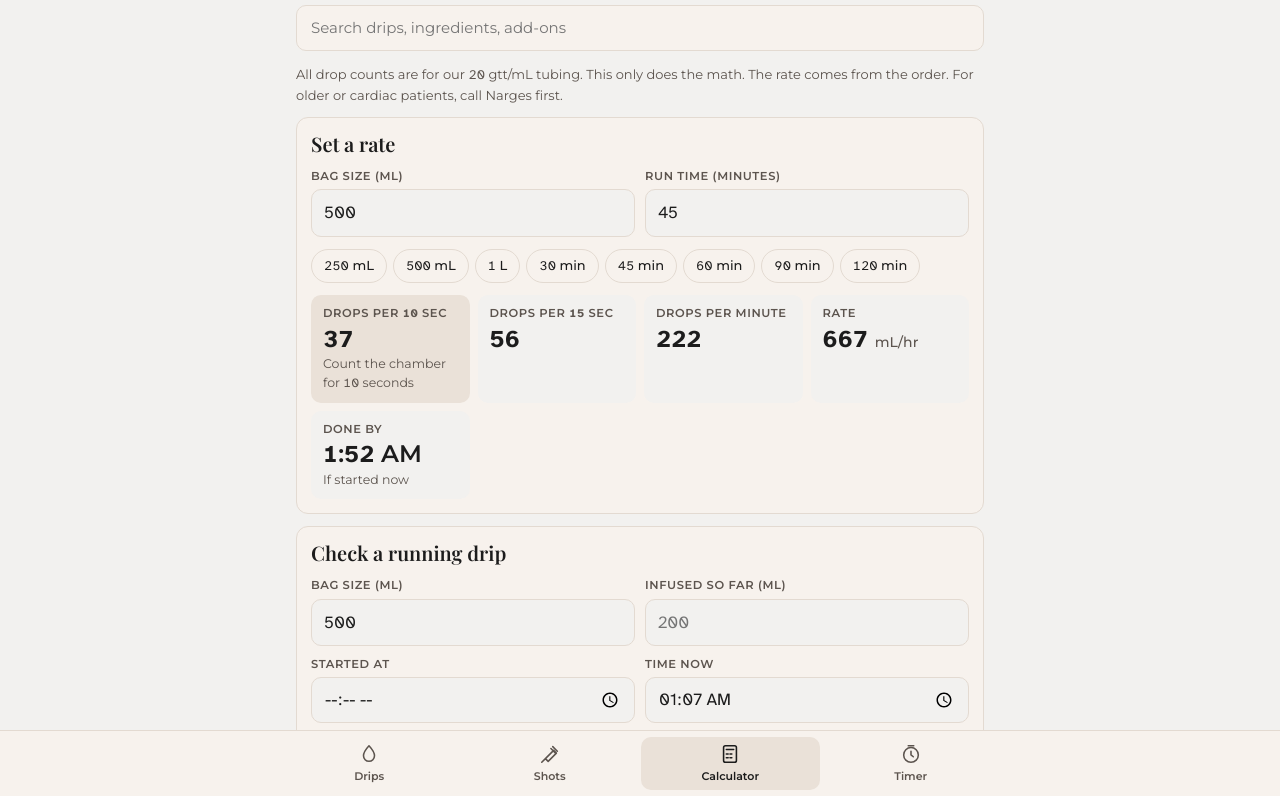
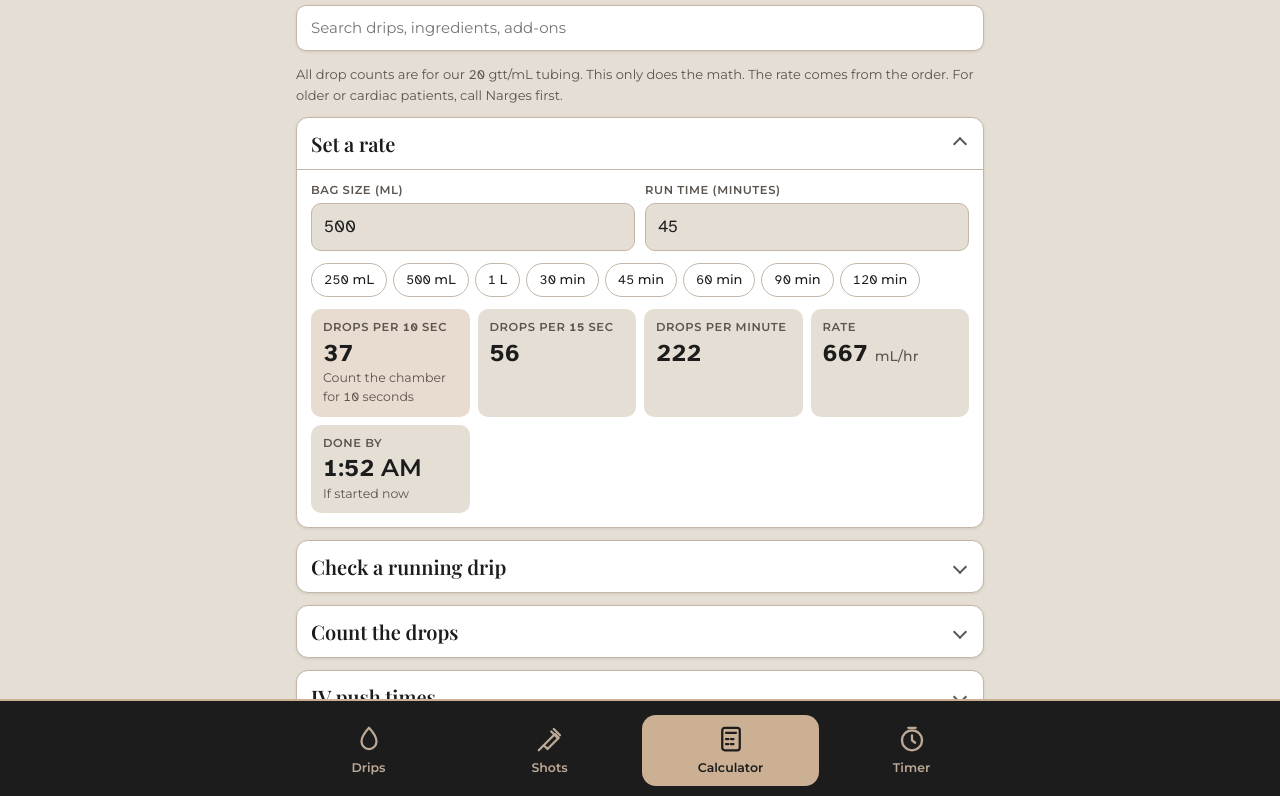
Before and after one commit to hannielortiz-art/drip-docx-guide, a plain HTML site: page index.html in a window 1280 px wide. Both pictures are taken after typing "Sample" into the empty fields and a click on the button "Calculator". Shown: the part 212-1008 px from the top of the page. Drawn offline with nearby package versions, Linux system fonts and the light colour scheme; a web font is replaced by a local one.

Commit message:
Add files via upload

```diff
--- a/index.html
+++ b/index.html
@@ -21,13 +21,13 @@
 /* Brand: colors sampled from dripdocx.com. Light is the default: warm gray page, cream cards,
    charcoal text, taupe accent, dark header band. A black-and-tan dark theme follows the phone setting. */
 :root {
-  --bg: #F2F1EF;
-  --surface: #F7F2ED;
+  --bg: #E5DED5;
+  --surface: #FFFFFF;
   --ink: #1C1C1C;
   --muted: #5C544E;
-  --line: #E3DAD1;
+  --line: #C4B6A6;
   --accent: #7D6E63;
-  --accent-soft: #EAE1D8;
+  --accent-soft: #E7DCCF;
   --on-accent: #FFFFFF;
   --taupe: #9B8B7F;
   --band: #1C1C1C;
@@ -45,7 +45,7 @@
 }
 @media (prefers-color-scheme: dark) {
   :root:not([data-theme="light"]) {
-    --bg: #000000; --surface: #121010; --ink: #F2EAE2; --muted: #A9998A; --line: #2B2520;
+    --bg: #000000; --surface: #1B1816; --ink: #F2EAE2; --muted: #B3A394; --line: #4A4037;
     --accent: #CCB094; --accent-soft: #2A2119; --on-accent: #000000; --taupe: #B8A594;
     --fridge: #9CC8EC; --fridge-soft: #14222E; --warn: #E8C98C; --warn-soft: #2B2210;
     --stop: #F2A8A8; --stop-soft: #3F1616;
@@ -53,7 +53,7 @@
   }
 }
 :root[data-theme="dark"] {
-  --bg: #000000; --surface: #121010; --ink: #F2EAE2; --muted: #A9998A; --line: #2B2520;
+  --bg: #000000; --surface: #1B1816; --ink: #F2EAE2; --muted: #B3A394; --line: #4A4037;
   --accent: #CCB094; --accent-soft: #2A2119; --on-accent: #000000; --taupe: #B8A594;
   --fridge: #9CC8EC; --fridge-soft: #14222E; --warn: #E8C98C; --warn-soft: #2B2210;
   --stop: #F2A8A8; --stop-soft: #3F1616;
@@ -72,7 +72,7 @@ html { -webkit-text-size-adjust: 100%; background: var(--bg); }
 body {
   background: var(--bg); color: var(--ink); font-family: var(--font-body); font-size: 15px; line-height: 1.5;
   margin: 0;
-  padding: 0 0 calc(96px + env(safe-area-inset-bottom, 0px));
+  padding: 0 0 calc(120px + env(safe-area-inset-bottom, 0px));
 }
 .wrap { max-width: 720px; margin: 0 auto; padding: 24px max(16px, env(safe-area-inset-right, 0px)) 0 max(16px, env(safe-area-inset-left, 0px)); }
 header h1 { font-family: var(--font-display); font-weight: 500; font-size: 36px; line-height: 1.1; margin: 0 0 8px; letter-spacing: -0.01em; text-wrap: balance; }
@@ -83,7 +83,7 @@ header p { margin: 0; color: var(--muted); font-size: 14px; }
 .before ul { margin: 0; padding-left: 18px; }
 .bar { position: sticky; top: env(safe-area-inset-top, 0px); z-index: 5; background: var(--bg); padding: 8px 0 10px; }
 body::before { content: ""; position: fixed; inset: 0 0 auto; height: env(safe-area-inset-top, 0px); z-index: 10; background: var(--band); }
-#q { width: 100%; font: inherit; padding: 11px 14px; border-radius: 10px; border: var(--bw) solid var(--line); background: var(--surface); color: var(--ink); }
+#q { box-shadow: 0 1px 3px rgba(40, 25, 10, 0.10); width: 100%; font: inherit; padding: 11px 14px; border-radius: 10px; border: var(--bw) solid var(--line); background: var(--surface); color: var(--ink); }
 #q:focus-visible, .chip:focus-visible, summary:focus-visible { outline: 2px solid var(--accent); outline-offset: 2px; }
 .chips { display: flex; gap: 8px; margin-top: 8px; flex-wrap: wrap; }
 .chip { font: inherit; font-size: 13px; font-weight: 500; padding: 6px 12px; border-radius: 999px; border: var(--bw) solid var(--line); background: var(--surface); color: var(--ink); cursor: pointer; }
@@ -93,12 +93,12 @@ body::before { content: ""; position: fixed; inset: 0 0 auto; height: env(safe-a
 .seg button { font: inherit; font-size: 12px; font-weight: 600; padding: 6px 12px; border: 0; border-radius: 999px; background: transparent; color: var(--muted); cursor: pointer; }
 .seg button[aria-pressed="true"] { background: var(--surface); color: var(--ink); box-shadow: 0 1px 3px rgba(0,0,0,0.25); }
 .seg button:focus-visible { outline: 2px solid var(--accent); outline-offset: 2px; }
-.update { position: fixed; left: 12px; right: 12px; bottom: calc(84px + env(safe-area-inset-bottom, 0px)); z-index: 50; max-width: 696px; margin: 0 auto; display: flex; align-items: center; justify-content: space-between; gap: 10px; padding: 12px 14px; border-radius: 14px; background: var(--band); color: var(--band-ink); box-shadow: 0 6px 20px rgba(0,0,0,0.35); font-size: 14px; font-weight: 600; }
+.update { position: fixed; left: 12px; right: 12px; bottom: calc(112px + env(safe-area-inset-bottom, 0px)); z-index: 50; max-width: 696px; margin: 0 auto; display: flex; align-items: center; justify-content: space-between; gap: 10px; padding: 12px 14px; border-radius: 14px; background: var(--band); color: var(--band-ink); box-shadow: 0 6px 20px rgba(0,0,0,0.35); font-size: 14px; font-weight: 600; }
 .update button { font: inherit; font-size: 14px; font-weight: 700; padding: 8px 14px; border: 0; border-radius: 999px; background: #CCB094; color: #000; cursor: pointer; white-space: nowrap; }
-.nav-btn:focus-visible, .star:focus-visible, .field input:focus-visible, .field select:focus-visible { outline: 2px solid var(--accent); outline-offset: 2px; }
+.nav-btn:focus-visible, .cdrop summary:focus-visible, .star:focus-visible, .field input:focus-visible, .field select:focus-visible { outline: 2px solid var(--accent); outline-offset: 2px; }
 .subbar { display: flex; align-items: center; justify-content: space-between; gap: 10px; margin-top: 8px; flex-wrap: wrap; min-height: 32px; }
 .calc { display: flex; flex-direction: column; gap: 12px; margin-top: 4px; }
-.panel { background: var(--surface); border: var(--bw) solid var(--line); border-radius: 12px; padding: 14px; display: flex; flex-direction: column; gap: 12px; min-width: 0; }
+.panel { box-shadow: 0 1px 3px rgba(40, 25, 10, 0.10); background: var(--surface); border: var(--bw) solid var(--line); border-radius: 12px; padding: 14px; display: flex; flex-direction: column; gap: 12px; min-width: 0; }
 .panel h2 { font-family: var(--font-display); font-weight: 600; font-size: 20px; line-height: 1.2; margin: 0; }
 .sub { font-size: 13px; color: var(--muted); margin: 0; }
 .fields { display: grid; grid-template-columns: repeat(2, minmax(0, 1fr)); gap: 10px; }
@@ -118,7 +118,7 @@ body::before { content: ""; position: fixed; inset: 0 0 auto; height: env(safe-a
 .flag.slow { background: var(--warn-soft); color: var(--warn); }
 .stat .val small { font-size: 14px; font-weight: 500; color: var(--muted); }
 .list { display: flex; flex-direction: column; gap: 10px; }
-details { background: var(--surface); border: var(--bw) solid var(--line); border-radius: 12px; }
+details { box-shadow: 0 1px 3px rgba(40, 25, 10, 0.10); background: var(--surface); border: var(--bw) solid var(--line); border-radius: 12px; }
 summary { list-style: none; cursor: pointer; padding: 13px 14px; display: flex; flex-direction: column; gap: 4px; }
 summary::-webkit-details-marker { display: none; }
 .top { display: flex; align-items: center; justify-content: space-between; gap: 10px; }
@@ -148,13 +148,13 @@ th { font-size: 12px; text-transform: uppercase; letter-spacing: 0.05em; color:
 .screen { margin-bottom: 14px; }
 .empty { padding: 24px 8px; text-align: center; color: var(--muted); }
 footer { margin-top: 22px; font-size: 12.5px; color: var(--muted); }
-.nav { position: fixed; left: 0; right: 0; bottom: 0; z-index: 40; background: var(--surface); border-top: var(--bw) solid var(--line); padding: 6px max(8px, env(safe-area-inset-right, 0px)) calc(6px + env(safe-area-inset-bottom, 0px)) max(8px, env(safe-area-inset-left, 0px)); }
-.nav-in { max-width: 720px; margin: 0 auto; display: flex; gap: 2px; }
-.nav-btn { flex: 1; min-width: 0; font: inherit; font-size: 11px; font-weight: 600; border: 0; background: transparent; color: var(--muted); padding: 6px 2px; border-radius: 10px; display: flex; flex-direction: column; align-items: center; gap: 3px; cursor: pointer; position: relative; }
-.nav-btn svg { width: 22px; height: 22px; stroke: currentColor; fill: none; stroke-width: 1.7; stroke-linecap: round; stroke-linejoin: round; }
-.nav-btn[aria-selected="true"] { color: var(--ink); background: var(--accent-soft); }
+.nav { position: fixed; left: 0; right: 0; bottom: 0; z-index: 40; background: var(--band); border-top: 2px solid #CCB094; padding: 14px max(10px, env(safe-area-inset-right, 0px)) calc(10px + env(safe-area-inset-bottom, 0px) * 0.5) max(10px, env(safe-area-inset-left, 0px)); }
+.nav-in { max-width: 720px; margin: 0 auto; display: flex; gap: 4px; }
+.nav-btn { flex: 1; min-width: 0; font: inherit; font-size: 12.5px; font-weight: 600; border: 0; background: transparent; color: #BCAA97; padding: 9px 2px 8px; border-radius: 14px; display: flex; flex-direction: column; align-items: center; justify-content: center; gap: 5px; cursor: pointer; position: relative; }
+.nav-btn svg { width: 30px; height: 30px; stroke: currentColor; fill: none; stroke-width: 1.8; stroke-linecap: round; stroke-linejoin: round; }
+.nav-btn[aria-selected="true"] { color: #1C1C1C; background: #CCB094; }
 .nav.searching .nav-btn[data-tab] { opacity: 0.55; }
-.badge { position: absolute; top: 5px; left: calc(50% + 8px); width: 9px; height: 9px; border-radius: 50%; background: var(--accent); }
+.badge { position: absolute; top: 5px; left: calc(50% + 8px); width: 9px; height: 9px; border-radius: 50%; background: #CCB094; box-shadow: 0 0 0 2px var(--band); }
 .bigchip { font-size: 15px; padding: 10px 16px; }
 .right { display: flex; align-items: center; gap: 8px; flex: none; }
 .star { flex: none; border: 0; background: transparent; padding: 4px; margin: -4px 0; cursor: pointer; color: var(--muted); line-height: 0; border-radius: 8px; }
@@ -170,6 +170,8 @@ footer { margin-top: 22px; font-size: 12.5px; color: var(--muted); }
 .tap.live { background: var(--accent-soft); }
 .tap:focus-visible { outline: 2px solid var(--accent); outline-offset: 2px; }
 .good { background: var(--accent-soft); color: var(--ink); }
+.cdrop .name { font-size: 20px; }
+.cbody { padding-top: 12px; }
 .theme-row { display: flex; justify-content: flex-end; margin-top: 10px; }
 @media (prefers-reduced-motion: reduce) { .chev { transition: none; } }
 </style>
@@ -239,8 +241,7 @@ footer { margin-top: 22px; font-size: 12.5px; color: var(--muted); }
   <section class="calc" id="calc" hidden aria-label="Drip calculator">
     <p class="sub">All drop counts are for our 20 gtt/mL tubing. This only does the math. The rate comes from the order. For older or cardiac patients, call Narges first.</p>
 
-    <div class="panel">
-      <h2>Set a rate</h2>
+    <details class="cdrop" open><summary><div class="top"><span class="name">Set a rate</span><span class="chev"></span></div></summary><div class="body cbody">
       <div class="fields">
         <label class="field" for="c-vol"><span>Bag size (mL)</span><input id="c-vol" type="number" inputmode="decimal" min="1" value="500"></label>
         <label class="field" for="c-min"><span>Run time (minutes)</span><input id="c-min" type="number" inputmode="decimal" min="1" value="45"></label>
@@ -256,10 +257,9 @@ footer { margin-top: 22px; font-size: 12.5px; color: var(--muted); }
         <button class="chip" data-min="120">120 min</button>
       </div>
       <div class="stats" id="c-out"></div>
-    </div>
+    </div></details>
 
-    <div class="panel">
-      <h2>Check a running drip</h2>
+    <details class="cdrop"><summary><div class="top"><span class="name">Check a running drip</span><span class="chev"></span></div></summary><div class="body cbody">
       <div class="fields">
         <label class="field" for="r-vol"><span>Bag size (mL)</span><input id="r-vol" type="number" inputmode="decimal" min="1" value="500"></label>
         <label class="field" for="r-in"><span>Infused so far (mL)</span><input id="r-in" type="number" inputmode="decimal" min="0" placeholder="200"></label>
@@ -269,22 +269,20 @@ footer { margin-top: 22px; font-size: 12.5px; color: var(--muted); }
       </div>
       <div class="presets"><button class="chip" id="r-nowbtn">Use the current time</button></div>
       <div id="r-out"></div>
-    </div>
+    </div></details>
 
 
-    <div class="panel">
-      <h2>Count the drops</h2>
+    <details class="cdrop"><summary><div class="top"><span class="name">Count the drops</span><span class="chev"></span></div></summary><div class="body cbody">
       <p class="sub" id="dc-target">Set a rate above first.</p>
       <button class="tap" id="dc-tap" type="button"><span id="dc-num">Tap</span><small id="dc-hint">Tap once for each drop</small></button>
       <div id="dc-out"></div>
       <div class="presets"><button class="chip" id="dc-reset">Start over</button></div>
-    </div>
+    </div></details>
 
-    <div class="panel">
-      <h2>IV push times</h2>
+    <details class="cdrop"><summary><div class="top"><span class="name">IV push times</span><span class="chev"></span></div></summary><div class="body cbody">
       <div class="scroll"><table id="push-table"></table></div>
       <p class="sub">From the manufacturer labels, not the Drip Docx guide. Confirm with Narges. Flush before and after every push.</p>
-    </div>
+    </div></details>
   </section>
 
   <section class="calc" id="timers" hidden aria-label="Infusion timer">
@@ -310,8 +308,7 @@ footer { margin-top: 22px; font-size: 12.5px; color: var(--muted); }
   </section>
 
   <footer>
-    Prices match dripdocx.com as of August 2026. Add-ons are charged on top of the drip price.<br>
-    Source: the Drip Docx Nurse Reference Guide by Narges Najmyar, second edition (August 2026). Confirm doses and orders with Narges.<br>
+    Add-ons are charged on top of the drip price. Confirm doses and orders with Narges.<br>
     &copy; 2026 Drip Docx, PLLC. All rights reserved.<br>
     <span id="ver"></span>
   </footer>
@@ -851,7 +848,7 @@ document.querySelectorAll('.seg[data-set="theme"] button').forEach(b => b.addEve
 setTheme(store("ddx-theme"), false);
 /* ---------- Version check ----------
    Bump VERSION here and in version.json together (same text) on every release. */
-const VERSION = "2026-11-20.6";
+const VERSION = "2026-11-20.7";
 $("ver").textContent = "Version " + VERSION;
 let newVer = null;
 function checkVersion() {
--- a/version.json
+++ b/version.json
@@ -1 +1 @@
-{"version":"2026-11-20.6"}
+{"version":"2026-11-20.7"}
```
Also changed, not shown: 1 other file.
